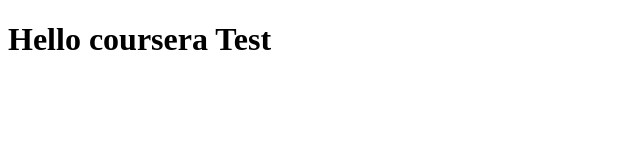
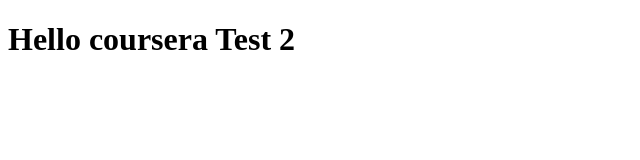
Before and after one commit to YBaanani/freestyle, a plain HTML site: page index.html in a window 1280 px wide. Shown: the full height of the page, 0-640 px from the left. Drawn offline with Linux system fonts and the light colour scheme.

Commit message:
second commit test

```diff
--- a/index.html
+++ b/index.html
@@ -5,6 +5,6 @@
     <title>Hello Y</title>
   </head>
   <body>
-    <h1>Hello coursera Test</h1>
+    <h1>Hello coursera Test 2</h1>
   </body>
 </html>
```
